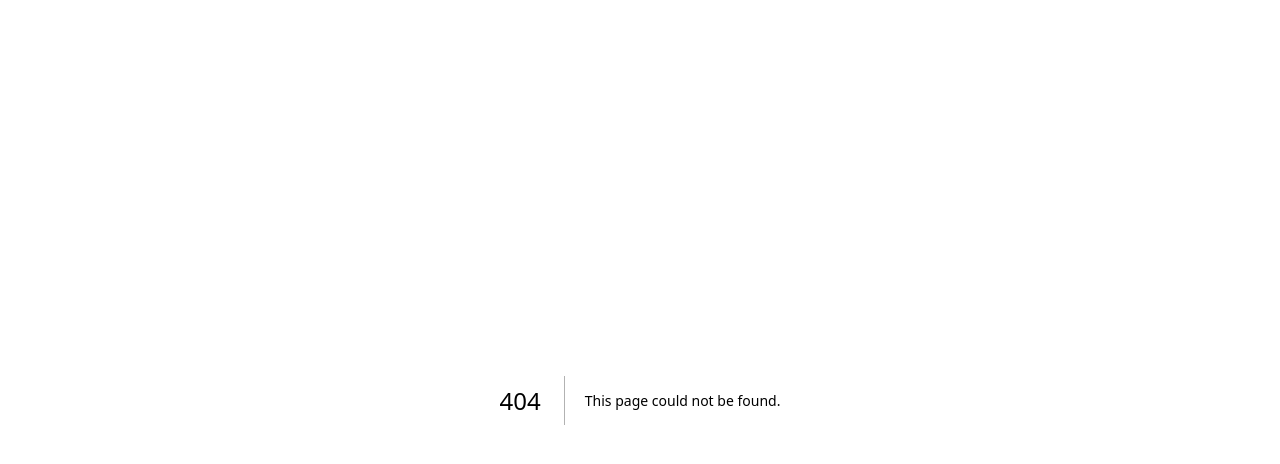
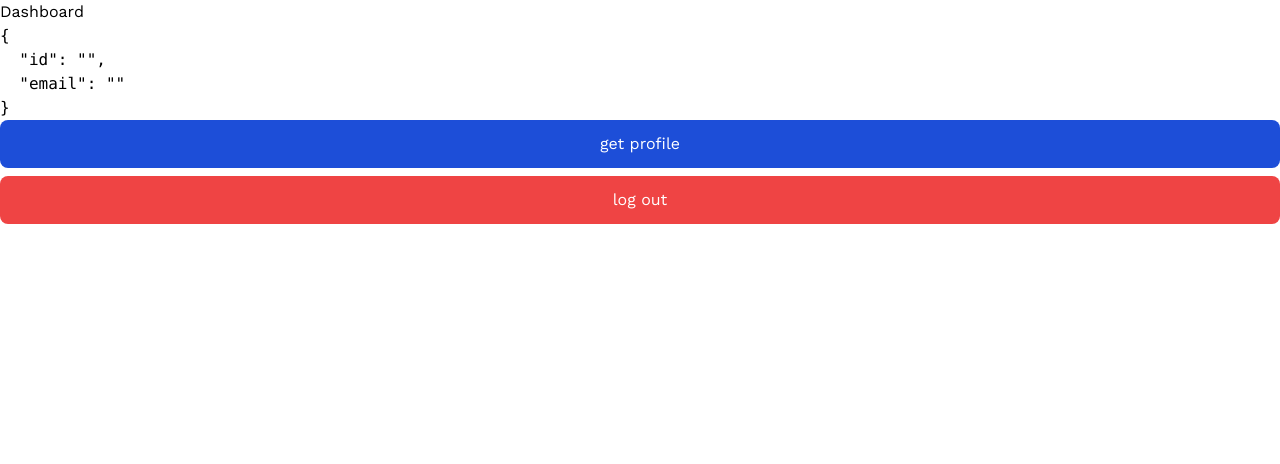
Before and after one commit to steven-dev1/course-platform-sena, a Next.js app: page /dashboard in a window 1280 px wide. Before the commit this address had no page. Shown: the top 464 px of the page. Built offline with nearby package versions, Linux system fonts and the light colour scheme.

Commit message:
Añadiendo middleware

```diff
--- a/package.json
+++ b/package.json
@@ -10,11 +10,15 @@
   },
   "dependencies": {
     "@reduxjs/toolkit": "^2.2.1",
+    "axios": "^1.6.7",
     "bootstrap-icons": "^1.11.3",
     "clsx": "^2.1.0",
+    "cookie": "^0.6.0",
     "framer-motion": "^11.0.8",
+    "jose": "^5.2.3",
     "js-cookie": "^3.0.5",
     "js-cookies": "^1.0.4",
+    "jsonwebtoken": "^9.0.2",
     "next": "14.1.0",
     "next-auth": "^4.24.6",
     "react": "^18",
--- /dev/null
+++ b/src/app/api/auth/logout/route.js
@@ -0,0 +1,29 @@
+import { cookies } from "next/headers";
+import { verify } from "jsonwebtoken";
+import { serialize } from 'cookie'
+import { NextResponse } from "next/server";
+
+export function GET(req, res) {
+    const cookieStore = cookies();
+    const sessionTokenValue = cookieStore.get('sessionToken')
+
+    if(!sessionTokenValue.value){
+        return NextResponse.json({error: "No token"})
+    }
+
+    try {
+        verify(sessionTokenValue.value, "juniorTupapa")
+        const serialized = serialize('sessionToken', null, {
+            httpOnly: true,
+            secure: true,
+            sameSite: 'strict',
+            maxAge: 0,
+            path: '/'
+        })
+        res.setHeader('Set-Cookie', serialized)
+        NextResponse.json('logout successful')
+    } catch(err) {
+        return NextResponse.json({error: 'invalid token'})
+    }
+
+}
--- a/src/app/api/auth/profile.js
+++ /dev/null
@@ -1,4 +0,0 @@
-export default function profileHandler(req, res) {
-    const { sessionToken } = req.cookies
-
-}
--- /dev/null
+++ b/src/app/api/profile/route.js
@@ -0,0 +1,23 @@
+import { cookies } from "next/headers";
+import { verify } from "jsonwebtoken";
+import { NextResponse } from "next/server";
+
+export function GET(req, res) {
+    const cookieStore = cookies(req);
+    const sessionTokenValue = cookieStore.get('sessionToken');
+
+    if(!sessionTokenValue){
+        return res.status(401).json({error: "No token"})
+    }
+
+    try {
+        const tokenValues = verify(sessionTokenValue.value, "juniorTupapa");
+        console.log(tokenValues.user);
+        // Utiliza el objeto res directamente para enviar la respuesta
+        return NextResponse.json(tokenValues.user , { status: 200 })
+    } catch (err) {
+        console.log(err);
+        // Envía el error como respuesta con código de estado 500
+        return NextResponse.json({ error: 'Internal Server Error' }, { status: 500 })
+    }
+}
--- a/src/app/auth/login/page.jsx
+++ b/src/app/auth/login/page.jsx
@@ -1,7 +1,6 @@
 'use client'
 import { useForm } from "react-hook-form"
-// import { useRouter } from 'next/router';
-import { useAuthContext } from '@/contexts/authContext';
+import { useRouter } from 'next/navigation';
 // import Inputs from "@/components/Inputs";
 import Link from "next/link";
 import DangerMessage from '@/components/DangerMessage';
@@ -10,7 +9,7 @@ import Swal from 'sweetalert2'
 export default function Login() {
     const classInputs = "my-2 px-3 py-2 rounded-xl bg-[#f0f0f0] outline outline-[2px] outline-[#00324D] focus:outline-[#39A900] text-black"
     const { register, handleSubmit, formState: { errors } } = useForm()
-    // const router = useRouter()
+    const router = useRouter()
 
     const onSubmit = handleSubmit (async (data, event) => {
         event.preventDefault();
@@ -34,7 +33,7 @@ export default function Login() {
 
         const responseJSON = await response.json();
         if(responseJSON.result.code == 200){
-            return window.location.href = '/'
+            return router.push('/dashboard')
         }
         else if (responseJSON.result.code == 108){
             return Swal.fire({
--- /dev/null
+++ b/src/app/dashboard/page.jsx
@@ -0,0 +1,50 @@
+// import Image from 'next/image';
+// import ContinueCards from '@/components/cards/ContinueCards';
+// import SignUpCards from '@/components/cards/SignUpCards';
+// import DarkButtons from '@/components/DarkButtons';
+'use client'
+import { useState } from 'react';
+import { useRouter } from "next/navigation";
+import axios from 'axios';
+
+export default function Dashboard() {
+    const router = useRouter()
+	const [user, setUser] = useState({
+		id: '',
+        email: ''
+	})
+	const getProfile = async () => {
+		const profile = await axios.get("/api/profile");
+		setUser(profile.data)
+		console.log(profile)
+	}
+
+	const logout = async () => {
+		try {
+			const response = await axios.get("/api/auth/logout");
+			if (response.status === 200) {
+                router.push("/auth/login");
+            }
+		} catch (err) {
+			console.log(err)
+			// router.push('/')
+		}
+	}
+
+	return (
+		<div>
+			<h1>Dashboard</h1>
+			<pre>
+				{JSON.stringify(user, null, 2)}
+			</pre>
+			<div className="flex flex-col gap-2">
+				<button onClick={() => getProfile()} className="bg-blue-700 inline-block p-3 rounded-lg text-white">
+					get profile
+				</button>
+				<button onClick={() => logout()} className="bg-red-500 inline-block p-3 rounded-lg text-white">
+					log out
+				</button>
+			</div>
+		</div>
+	);
+}
--- a/src/app/layout.jsx
+++ b/src/app/layout.jsx
@@ -1,5 +1,5 @@
 import { Work_Sans } from "next/font/google";
-import AuthContextProvider from "@/contexts/authContext";
+// import AuthContextProvider from "@/contexts/authContext";
 import "./globals.css";
 
 const work_sans = Work_Sans({ subsets: ["latin"], weight: ['300','400','500','600','700','800'] });
@@ -16,9 +16,7 @@ export default function RootLayout({ children }) {
         <link rel="shortcut icon" href="/.webp" />
       </head>
       <body className={work_sans.className}>
-        <AuthContextProvider>
           {children}
-        </AuthContextProvider>
       </body>
     </html>
   );
--- a/src/app/page.jsx
+++ b/src/app/page.jsx
@@ -1,83 +1,13 @@
-import Image from 'next/image';
-import ContinueCards from '@/components/cards/ContinueCards';
-import SignUpCards from '@/components/cards/SignUpCards';
-import DarkButtons from '@/components/DarkButtons';
+// import Image from 'next/image';
+// import ContinueCards from '@/components/cards/ContinueCards';
+// import SignUpCards from '@/components/cards/SignUpCards';
+// import DarkButtons from '@/components/DarkButtons';
+'use client'
+import { useState } from 'react';
+import { useRouter } from "next/router";
 
 export default function Home() {
-  return (
-  //   <main>
-	// 	<article class="flex mt-3 mb-16 items-center">
-	// 		<section class="flex-1 ml-[67.1562px] p-3">
-	// 			<div class="flex flex-col justify-end w-2/4 mb-3">
-	// 				<h4 class="text-5xl font-bold">Inspira</h4>
-	// 				<h4 class="text-5xl font-bold text-[#FF6C20] relative left-16">Desarrolla</h4>
-	// 				<h4 class="text-5xl font-bold">Crea</h4>
-	// 			</div>
-	// 			<div class="w-3/4 font-medium">
-	// 				<p>Sumérgete en un mundo de creatividad. Descubre cómo inspirarte en tu entorno, en el arte y en las tendencias actuales para desarrollar ideas frescas y emocionantes.</p>
-	// 			</div>
-	// 		</section>
-	// 		<section class="relative">
-	// 			<Image class="absolute z-10 w-96 left-20 bottom-0" src="/Character Header.png" alt="" width="261" height="200"/>
-	// 			<div class="polygon-header">
-
-	// 			</div>
-	// 		</section>
-	// 	</article>
-	// 	<section class="bg-[#00324D] pb-20 flex flex-col justify-center items-center">
-	// 		<div class="my-7">
-	// 			<h1 class="text-5xl font-bold text-white">Seguir viendo</h1>
-	// 		</div>
-	// 		<div class="w-full flex justify-evenly">
-	// 			<ContinueCards
-  //                   title="Desarrollo Front-End con HTML, CSS y JavaScript"
-  //                   img="/image1.jpg"
-  //                   progress="68"
-	// 				// href="/courses/Desarrollo Front-End con HTML, CSS y JavaScript/evaluacion"
-  //               />
-	// 			<ContinueCards
-  //                   title="Desarrollo Back-End con PHP, Python y Java"
-  //                   img="/image2.jpeg"
-  //                   progress="28"
-	// 				// href="/courses/Desarrollo Front-End con HTML, CSS y JavaScript/evaluacion"
-  //               />
-	// 			<ContinueCards
-  //                   title="Introducción a Bases de datos y SQL"
-  //                   img="/image3.jpeg"
-  //                   progress="48"
-	// 				// href="/courses/Desarrollo Front-End con HTML, CSS y JavaScript/evaluacion"
-  //               />
-	// 		</div>
-	// 	</section>
-	// 	<section class="w-[90%] mx-auto text-center mb-10">
-	// 		<div class="my-7 text-center">
-	// 			<h1 class="text-5xl font-bold text-[#00324D]">Otros cursos</h1>
-	// 		</div>
-	// 		<div class="w-full flex justify-evenly text-left">
-	// 			<SignUpCards
-	// 				title="Fotografia básica de productos para redes sociales"
-	// 				score="4.8"
-	// 				img="/image4.jpg"
-	// 				category="Multimedia">
-	// 			</SignUpCards>
-	// 			<SignUpCards
-	// 				title="Textiles para el hogar en telar artesanal"
-	// 				score="4.8"
-	// 				img="/image5.jpg"
-	// 				category="Multimedia">
-	// 			</SignUpCards>
-	// 			<SignUpCards
-	// 				title="Cualidades físicas en el entrenamiento deportivo"
-	// 				score="4.8"
-	// 				img="/image6.jpg"
-	// 				category="Multimedia">
-	// 			</SignUpCards>
-	// 		</div>
-	// 		<div class="mt-16">
-	// 			<DarkButtons>Ver más</DarkButtons>
-	// 		</div>
-	// 	</section>
-	// </main>
-  <div>Inicio</div>
-  );
+	return (
+		<div>Inicio</div>
+	)
 }
--- a/src/contexts/authContext.jsx
+++ /dev/null
@@ -1,43 +0,0 @@
-/* eslint-disable react-hooks/rules-of-hooks */
-'use client'
-
-import {
-    useMemo,
-    useContext,
-    useCallback,
-    createContext
-} from "react"
-import Cookies from "js-cookie";
-
-// const AUTH_TOKENS_KEY = "NEXT_JS_AUTH";
-
-export const AuthContext = createContext({
-    login: (authTokens) => {},
-    logout: () => {},
-});
-
-export default function AuthContextProvider({ children }) {
-
-    const login = useCallback(function (authTokens){
-        Cookies.set('AUTH_TOKENS_KEY', JSON.stringify(authTokens));
-    }, [])
-
-    const logout = useCallback(function (){
-        Cookies.remove('AUTH_TOKENS_KEY');
-    }, [])
-
-    const value = useMemo(() => ({
-            login,
-            logout,
-    }),[login, logout])
-
-    return (
-        <AuthContext.Provider value={value}>
-            {children}
-        </AuthContext.Provider>
-    )
-};
-
-export function useAuthContext() {
-    return useContext(AuthContext);
-}
```
Also changed, not shown: src/middleware.js (added, +25 -0 lines), src/redux/store.js (deleted), 1 other file (tests, documents, lock files or other folders).
